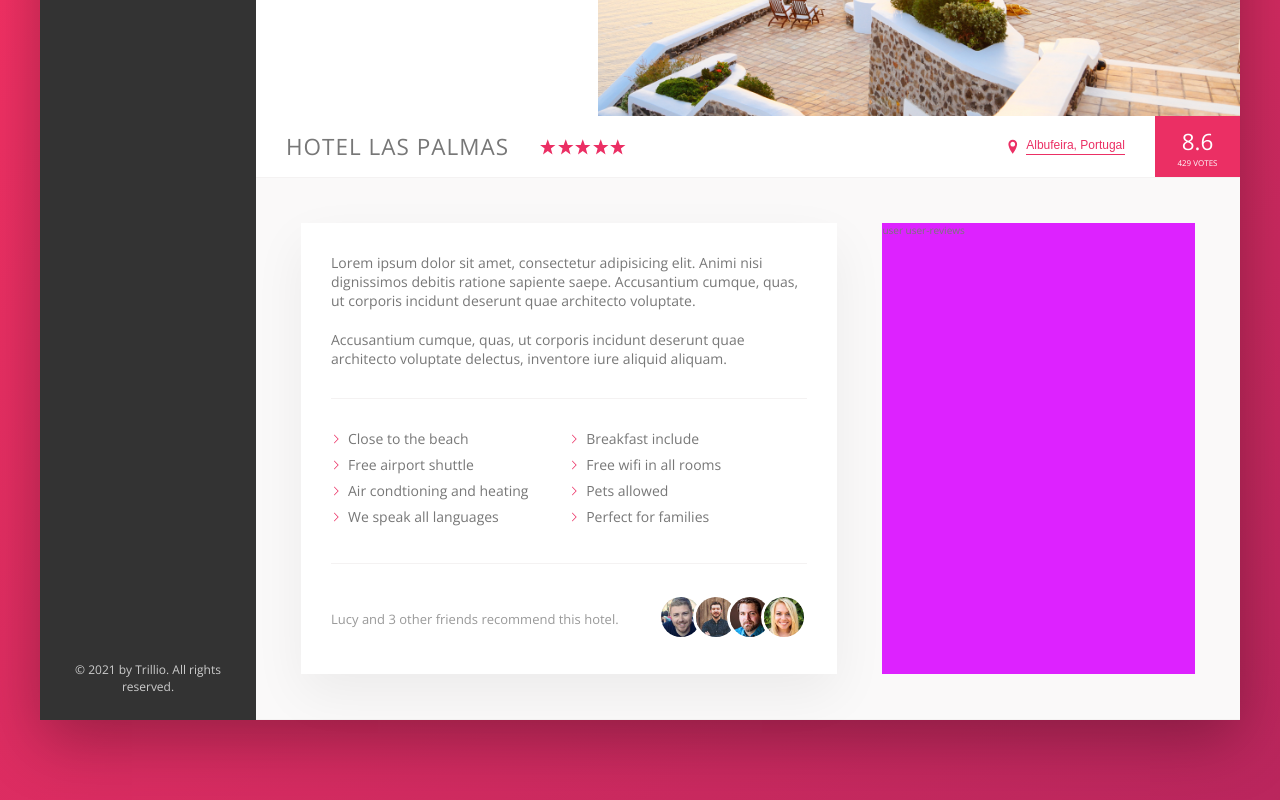
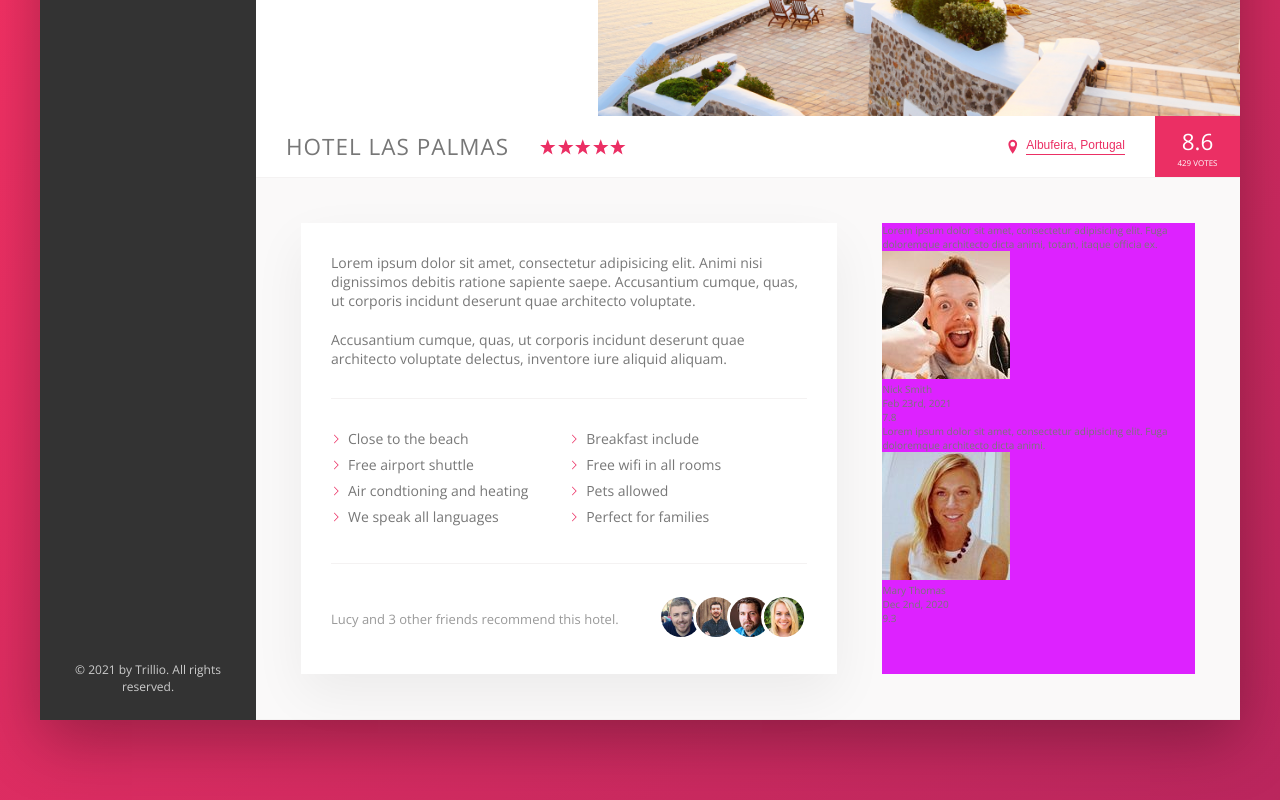
Before and after one commit to AnshumanMahato/Trillo-cssTutorialProject2, a website: page index.html in a window 1280 px wide. Shown: the part 419-1219 px from the top of the page. Drawn offline with nearby package versions, Linux system fonts and the light colour scheme.

Commit message:
User reviews markup

```diff
--- a/index.html
+++ b/index.html
@@ -176,7 +176,32 @@
                         </div>
 
                         <div class="user-reviews">
-                            user user-reviews
+                            <figure class="review">
+                                <blockquote class="review__text">
+                                    Lorem ipsum dolor sit amet, consectetur adipisicing elit. Fuga doloremque architecto dicta animi, totam, itaque officia ex.
+                                </blockquote>
+                                <figcaption class="review__user">
+                                    <img src="./img/user-1.jpg" alt="User 1" class="review__photo">
+                                </figcaption>
+                                <div class="review__user-box">
+                                    <p class="review__user-name">Nick Smith</p>
+                                    <p class="review__user-date">Feb 23rd, 2021</p>
+                                </div>
+                                <div class="review__rating">7.8</div>
+                            </figure>
+
+                            <figure class="review">
+                                <blockquote class="review__text">
+                                    Lorem ipsum dolor sit amet, consectetur adipisicing elit. Fuga doloremque architecto dicta animi.                                </blockquote>
+                                <figcaption class="review__user">
+                                    <img src="./img/user-2.jpg" alt="User 1" class="review__photo">
+                                </figcaption>
+                                <div class="review__user-box">
+                                    <p class="review__user-name">Mary Thomas</p>
+                                    <p class="review__user-date">Dec 2nd, 2020</p>
+                                </div>
+                                <div class="review__rating">9.3</div>
+                            </figure>
                         </div>
                     </div>
                 </main>
```
